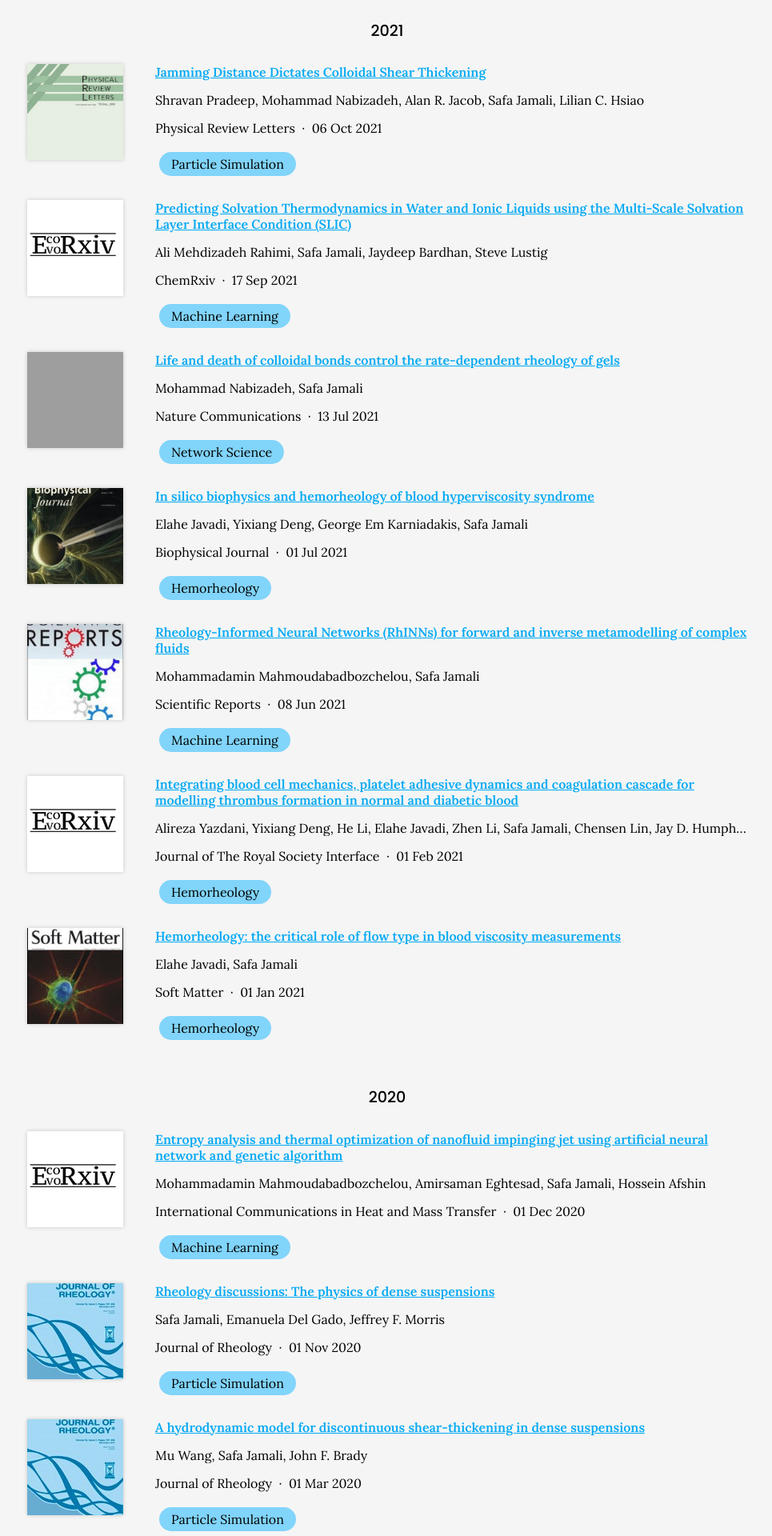
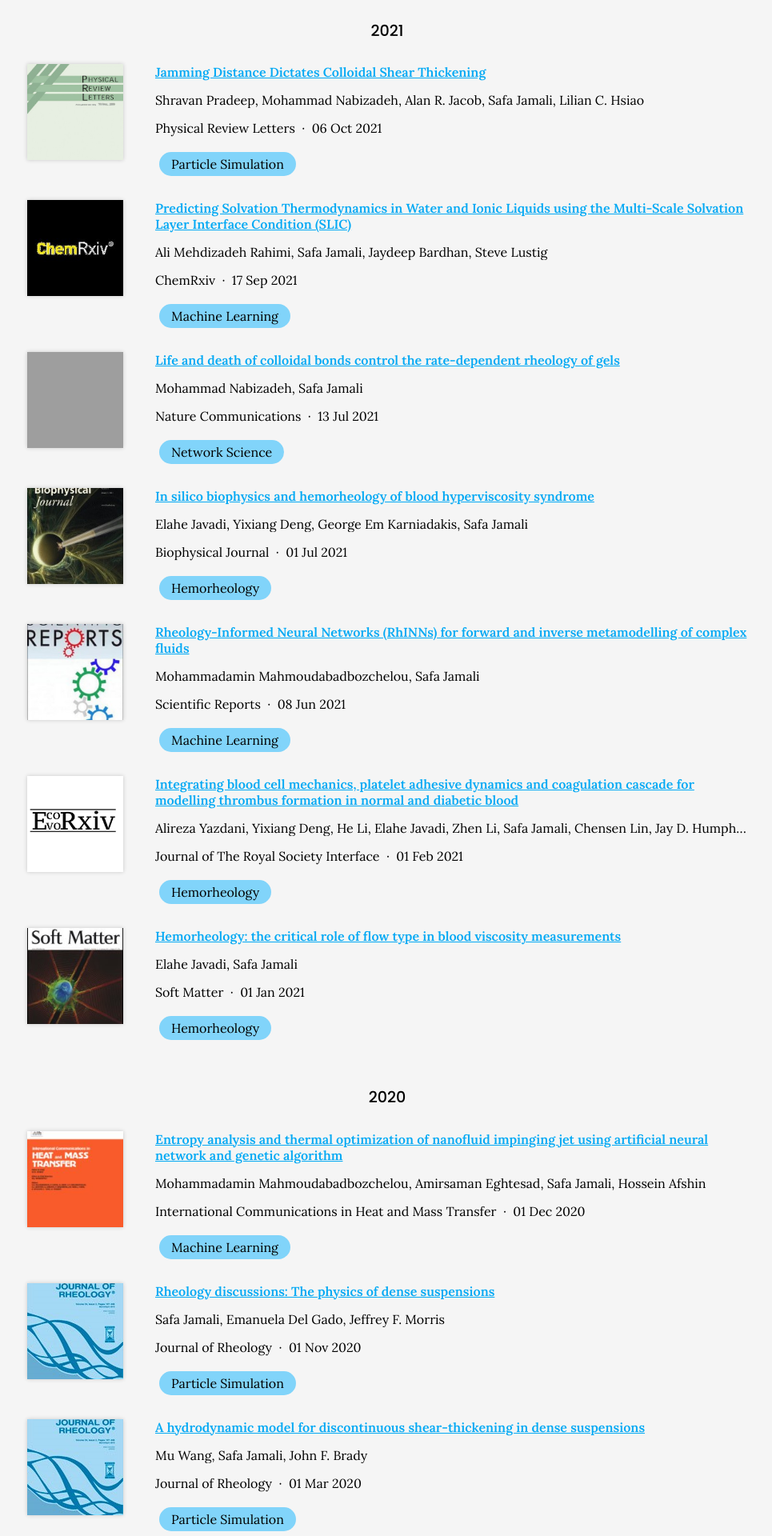
Before and after one commit to procf/procf.github.io, a Jekyll site: the page built from publications/index.md, in a window 1280 px wide. Shown: the part 4208-6128 px from the top of the page at 80% size, without its empty margins (156-1121 px from the left). Built offline with Jekyll 4.4.1, drawn with Linux system fonts in a browser that asks for light colours; nearby versions of some CDN libraries; comment, search, counter and statistics services are not loaded.

Commit message:
Generate citations

```diff
--- a/_data/citations.yaml
+++ b/_data/citations.yaml
@@ -53,7 +53,7 @@
   publisher: Computer Physics Communications
   date: '2015-11-01'
   link: https://doi.org/f7twb4
-  image: https://procf.github.io/images/journal_covers/ecoevorxiv.jpg
+  image: https://procf.github.io/images/journal_covers/comp_phys_comm.jpg
   tags:
   - Particle Simulation
 - id: 10.1039/C5SM01560J
@@ -82,7 +82,7 @@
   publisher: Computer Physics Communications
   date: '2015-12-01'
   link: https://doi.org/f7vbw7
-  image: https://procf.github.io/images/journal_covers/ecoevorxiv.jpg
+  image: https://procf.github.io/images/journal_covers/comp_phys_comm.jpg
   tags:
   - Machine Learning
 - id: 10.1122/1.4931655
@@ -113,7 +113,7 @@
   publisher: Macromolecules
   date: '2016-09-30'
   link: https://doi.org/gtgxms
-  image: https://procf.github.io/images/journal_covers/ecoevorxiv.jpg
+  image: https://procf.github.io/images/journal_covers/macromol.jpg
   tags:
   - Particle Simulation
 - id: 10.1103/PhysRevLett.119.158001
@@ -178,7 +178,7 @@
   publisher: Materials Today Advances
   date: '2020-03-01'
   link: https://doi.org/gtgxmv
-  image: https://procf.github.io/images/journal_covers/ecoevorxiv.jpg
+  image: https://procf.github.io/images/journal_covers/mater_today_adv.jpg
   tags:
   - Machine Learning
 - id: 10.1103/PhysRevLett.123.248003
@@ -221,7 +221,7 @@
   publisher: International Communications in Heat and Mass Transfer
   date: '2020-12-01'
   link: https://doi.org/gmrf82
-  image: https://procf.github.io/images/journal_covers/ecoevorxiv.jpg
+  image: https://procf.github.io/images/journal_covers/intl_comm_heat_mass_transfer.jpg
   tags:
   - Machine Learning
 - id: 10.1122/8.0000174
@@ -462,7 +462,7 @@
   publisher: ChemRxiv
   date: '2021-09-17'
   link: https://chemrxiv.org/engage/chemrxiv/article-details/61438dfd87a02d39703d2551
-  image: https://procf.github.io/images/journal_covers/ecoevorxiv.jpg
+  image: https://procf.github.io/images/journal_covers/chemrxiv.jpg
   tags:
   - Machine Learning
 - id: 10.1021/acs.jctc.2c00248
```
